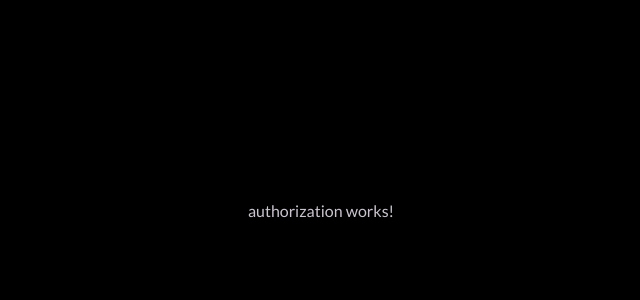
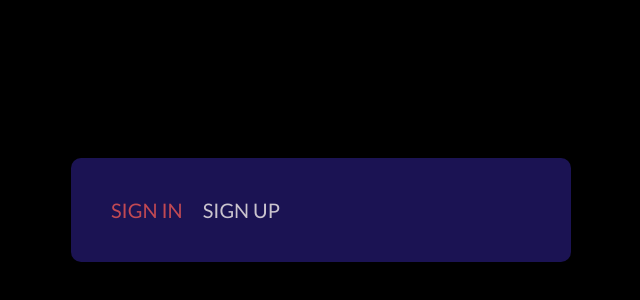
Before and after one commit to snork-maiden/link-shortener, an Angular app: page / in a window 1280 px wide. Shown: the part 190-490 px from the top of the page, without its empty margins (319-959 px from the left). Built offline with nearby package versions, Linux system fonts and the light colour scheme.

Commit message:
Add authorization tabs

```diff
--- a/src/app/app.module.ts
+++ b/src/app/app.module.ts
@@ -5,12 +5,14 @@ import { AppRoutingModule } from './app-routing.module';
 import { AppComponent } from './app.component';
 import { BaseLayoutComponent } from './base-layout/base-layout.component';
 import { AuthorizationComponent } from './authorization/authorization.component';
+import { LogInComponent } from './log-in/log-in.component';
 
 @NgModule({
   declarations: [
     AppComponent,
     BaseLayoutComponent,
-    AuthorizationComponent
+    AuthorizationComponent,
+    LogInComponent
   ],
   imports: [
     BrowserModule,
--- a/src/app/authorization/authorization.component.html
+++ b/src/app/authorization/authorization.component.html
@@ -1 +1,12 @@
-<p>authorization works!</p>
+<div class="app-autorization">
+  <div class="tabs">
+      <input type="radio" name="tab" id="sign-in" class="tabs__input" checked />
+    <label for="sign-in" class="tab">
+        Sign in
+    </label>
+    <input type="radio" name="tab" id="sign-up" class="tabs__input" />
+    <label for="sign-up" class="tab">
+        Sign up
+    </label>
+  </div>
+</div>
--- a/src/app/authorization/authorization.component.scss
+++ b/src/app/authorization/authorization.component.scss
@@ -0,0 +1,29 @@
+@import "../../styles.scss";
+
+.app-autorization {
+    background-color: var(--block-bg);
+    width: 500px;
+    max-width: 95vw;
+    padding: 2em;
+    border-radius: 10px;
+}
+
+.tabs {
+    display: flex;
+    gap: 1em;
+}
+
+.tab {
+    text-transform: uppercase;
+    &:hover {
+        transform: scale(1.03);
+    }
+}
+
+.tabs__input {
+    display: none;
+}
+
+.tabs__input:checked + .tab {
+    color: #C14953;
+}
--- a/src/app/base-layout/base-layout.component.scss
+++ b/src/app/base-layout/base-layout.component.scss
@@ -4,6 +4,7 @@
   background-color: var(--main-bg);
   font-family: var(--main-font);
   color: var(--main-text-color);
+  font-size: 20px;
 }
 
 .main-content {
--- /dev/null
+++ b/src/app/log-in/log-in.component.html
@@ -0,0 +1 @@
+<p>log-in works!</p>
--- /dev/null
+++ b/src/app/log-in/log-in.component.ts
@@ -0,0 +1,15 @@
+import { Component, OnInit } from '@angular/core';
+
+@Component({
+  selector: 'app-log-in',
+  templateUrl: './log-in.component.html',
+  styleUrls: ['./log-in.component.scss']
+})
+export class LogInComponent implements OnInit {
+
+  constructor() { }
+
+  ngOnInit(): void {
+  }
+
+}
--- a/src/styles/vars.scss
+++ b/src/styles/vars.scss
@@ -1,6 +1,6 @@
 :root {
     --main-bg: black;
-    --block-bg: #140F39;
+    --block-bg: #1B1353;
     --main-text-color: #cac4ce;
     --main-font: 'Lato', sans-serif;
 }
```
Also changed, not shown: src/app/log-in/log-in.component.scss (added), 1 other file (tests, documents, lock files or other folders).
